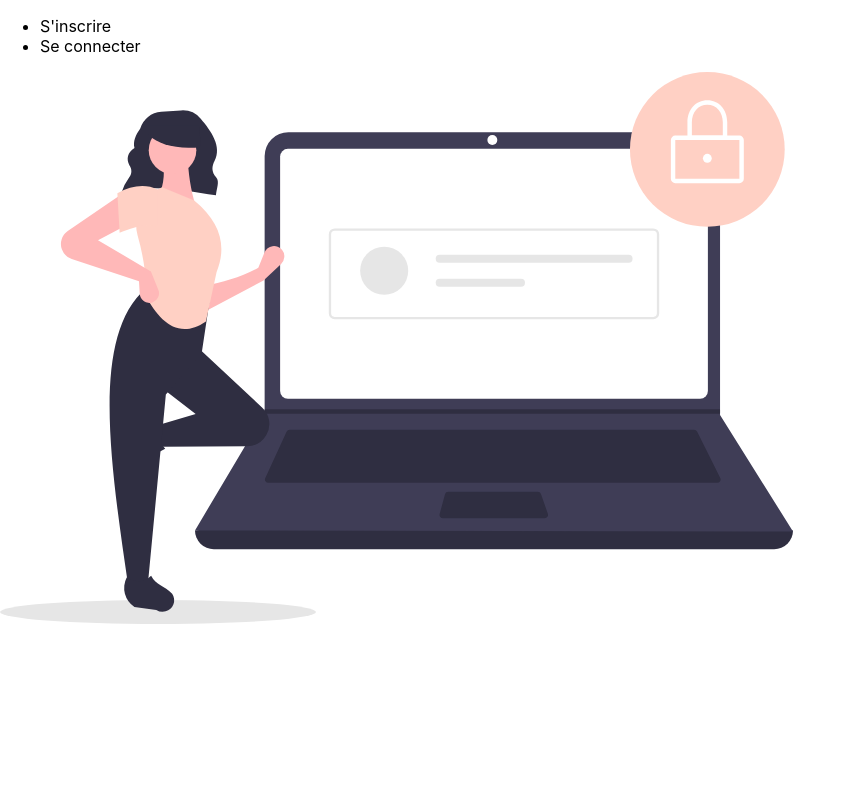
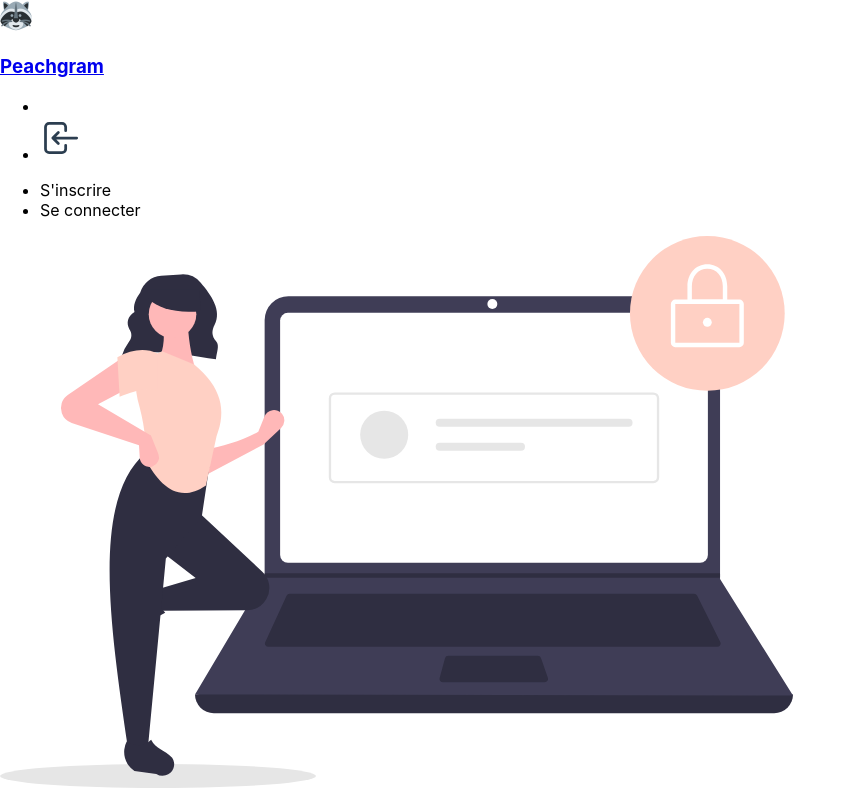
Before and after one commit to MiciWeb/mern_social-media, a React (Create React App) app in the folder client/: page /profil in a window 1280 px wide. Shown: the whole page, without its empty margins (0-856 px from the left). Built offline with nearby package versions, Linux system fonts and the light colour scheme; no server answers; the HTML template or start-up script is replaced by a standard one.

Commit message:
add logout with react

```diff
--- a/client/src/App.js
+++ b/client/src/App.js
@@ -25,7 +25,6 @@
 
     // if (uid) dispatch(getUser(uid));
   }, [uid]);
-  console.log(uid)
   return (
     <UidContext.Provider value={uid}>
       <Routes />
--- a/client/src/components/Log/Login.js
+++ b/client/src/components/Log/Login.js
@@ -11,16 +11,6 @@
         const emailError = document.querySelector(".email.error");
         const passwordError = document.querySelector(".password.error");
 
-
-        axios({
-            method: "get",
-            url: `${process.env.REACT_APP_API_URL}api/user`,
-            withCredentials: true,
-        })
-            .then((res) => {
-                console.log(res);
-            })
-
         axios({
             method: "post",
             url: `${process.env.REACT_APP_API_URL}api/user/login`,
@@ -31,7 +21,6 @@
             },
         })
             .then((res) => {
-                console.log(res);
                 if (res.data.errors) {
                     emailError.innerHTML = res.data.errors.email;
                     passwordError.innerHTML = res.data.errors.password;
--- /dev/null
+++ b/client/src/components/Log/Logout.js
@@ -0,0 +1,31 @@
+import React from "react";
+import axios from "axios";
+import cookie from "js-cookie";
+
+const Logout = () => {
+  const removeCookie = (key) => {
+    if (window !== "undefined") {
+      cookie.remove(key, { expires: 1 });
+    }
+  };
+
+  const logout = async () => {
+    await axios({
+      method: "get",
+      url: `${process.env.REACT_APP_API_URL}api/user/logout`,
+      withCredentials: true,
+    })
+      .then(() => removeCookie("jwt"))
+      .catch((err) => console.log(err));
+
+    window.location = "/";
+  };
+
+  return (
+    <li onClick={logout}>
+      <img src="./img/icons/logout.svg" alt="logout" />
+    </li>
+  );
+};
+
+export default Logout;
--- a/client/src/components/Log/Register.js
+++ b/client/src/components/Log/Register.js
@@ -41,7 +41,6 @@
         },
       })
         .then((res) => {
-          console.log(res);
           if (res.data.errors) {
             pseudoError.innerHTML = res.data.errors.pseudo;
             emailError.innerHTML = res.data.errors.email;
--- /dev/null
+++ b/client/src/components/Navbar.js
@@ -0,0 +1,49 @@
+import React, { useContext } from "react";
+// import { useSelector } from "react-redux";
+import { NavLink } from "react-router-dom";
+import { UidContext } from "./AppContext";
+import Logout from "./Log/Logout";
+
+const Navbar = () => {
+  const uid = useContext(UidContext);
+//   const userData = useSelector((state) => state.userReducer);
+
+  return (
+    <nav>
+      <div className="nav-container">
+        <div className="logo">
+          <NavLink exact to="/">
+            <div className="logo">
+              <img src="./img/icon.png" alt="icon" />
+              <h3>Peachgram</h3>
+            </div>
+          </NavLink>
+
+        </div>
+        {uid ? (
+          <ul>
+            <li></li>
+            <li className="welcome">
+              <NavLink exact to="/profil">
+                {/* <h5>Bienvenue {userData.pseudo}</h5> */}
+                <h5>Bienvenue</h5>
+              </NavLink>
+            </li>
+            <Logout />
+          </ul>
+        ) : (
+          <ul>
+            <li></li>
+            <li>
+              <NavLink exact to="/profil">
+                <img src="./img/icons/login.svg" alt="login"/>
+              </NavLink>
+            </li>
+          </ul>
+        )}
+      </div>
+    </nav>
+  );
+};
+
+export default Navbar;
--- a/client/src/components/Routes/index.js
+++ b/client/src/components/Routes/index.js
@@ -3,12 +3,12 @@
 import Home from '../../pages/Home';
 import Profil from '../../pages/Profil';
 import Trending from '../../pages/Trending';
-// import Navbar from '../Navbar';
+import Navbar from '../Navbar';
 
 const index = () => {
   return (
     <Router>
-      {/* <Navbar /> */}
+      <Navbar />
       <Switch>
         <Route path="/" exact component={Home} />
         <Route path="/profil" exact component={Profil} />
```
